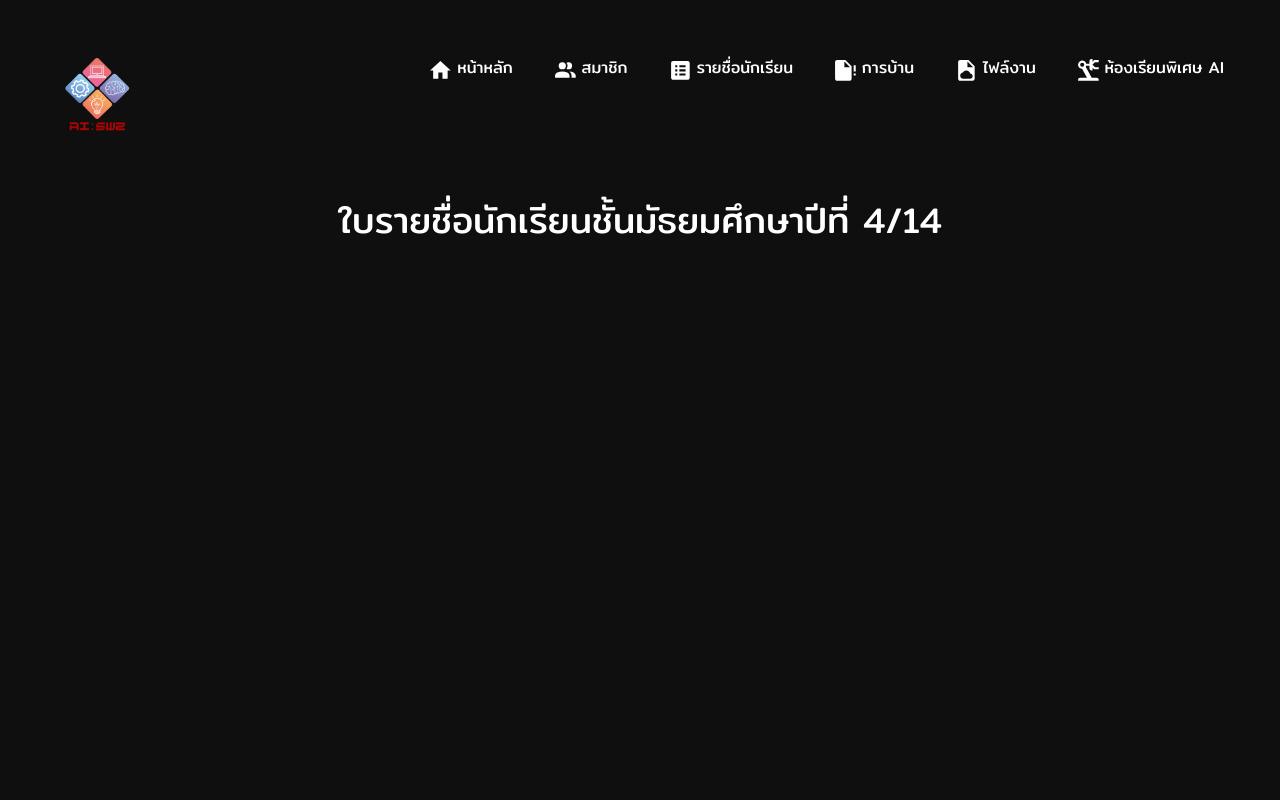
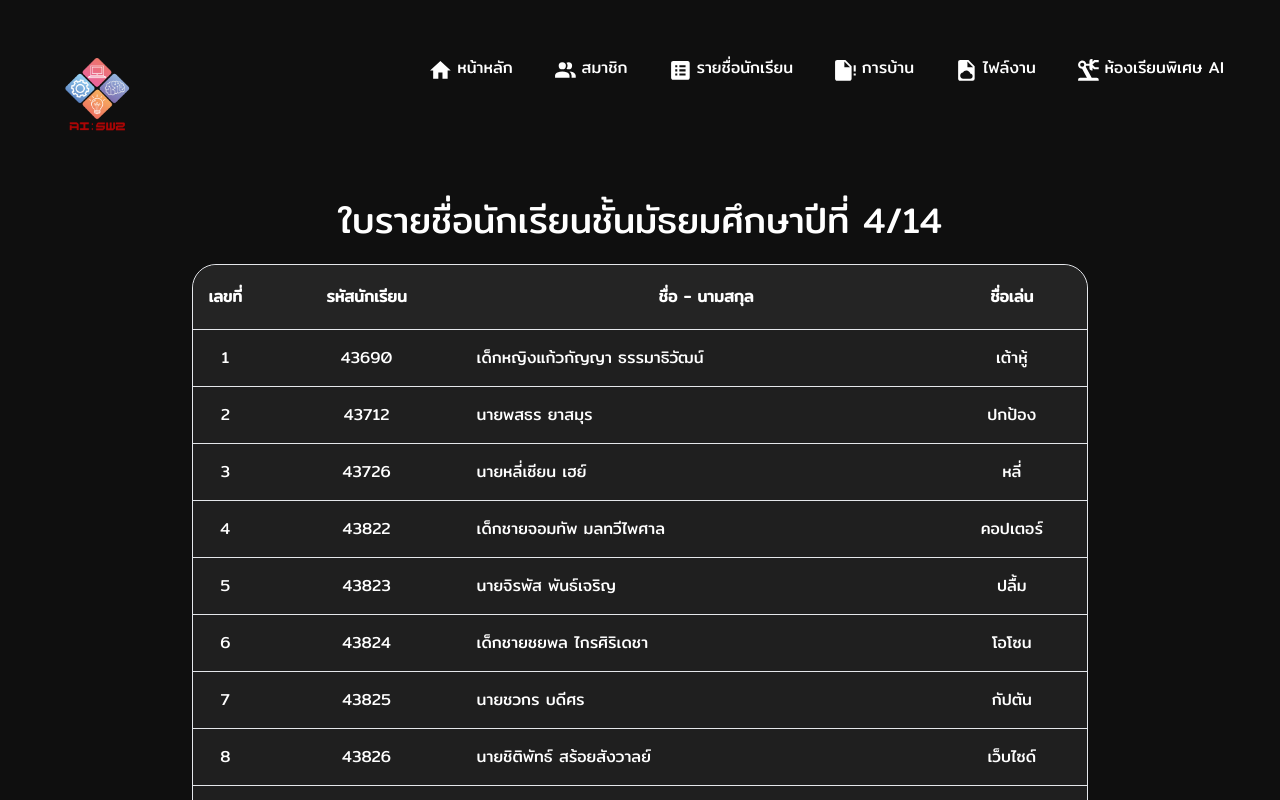
Before and after one commit to KamiK4M1/aigen4, a Next.js app: page /students in a window 1280 px wide. Shown: the top 800 px of the page. Built offline with nearby package versions, Linux system fonts and the light colour scheme.

Commit message:
member add

```diff
--- a/src/app/components/student.tsx
+++ b/src/app/components/student.tsx
@@ -1,224 +1,251 @@
-"use client"
+"use client";
 
-export default function Student(){
-    return(
-    <main className="rounded-3xl bg-[#1f1f1f] border">
-    <table className="shadow-2x w-full justify-center py-5">
+export default function Student() {
+  const students = [
+    {
+      id: 1,
+      studentId: 43690,
+      fullName: "เด็กหญิงแก้วกัญญา ธรรมาธิวัฒน์",
+      nickname: "เต้าหู้",
+    },
+    {
+      id: 2,
+      studentId: 43712,
+      fullName: "นายพสธร ยาสมุร",
+      nickname: "ปกป้อง",
+    },
+    {
+      id: 3,
+      studentId: 43726,
+      fullName: "นายหลี่เซียน เฮย์",
+      nickname: "หลี่",
+    },
+    {
+      id: 4,
+      studentId: 43822,
+      fullName: "เด็กชายจอมทัพ มลทวีไพศาล",
+      nickname: "คอปเตอร์",
+    },
+    {
+      id: 5,
+      studentId: 43823,
+      fullName: "นายจิรพัส พันธ์เจริญ",
+      nickname: "ปลื้ม",
+    },
+    {
+      id: 6,
+      studentId: 43824,
+      fullName: "เด็กชายชยพล ไกรศิริเดชา",
+      nickname: "โอโซน",
+    },
+    {
+      id: 7,
+      studentId: 43825,
+      fullName: "นายชวกร บดีศร",
+      nickname: "กัปตัน",
+    },
+    {
+      id: 8,
+      studentId: 43826,
+      fullName: "นายชิติพัทธ์ สร้อยสังวาลย์",
+      nickname: "เว็บไซด์",
+    },
+    {
+      id: 9,
+      studentId: 43827,
+      fullName: "นายชิติสรรค์ รีบรัตน์",
+      nickname: "ฟิว",
+    },
+    {
+      id: 10,
+      studentId: 43831,
+      fullName: "เด็กหญิงณวรากุล พนาพิศาล",
+      nickname: "พิทต้า",
+    },
+    {
+      id: 11,
+      studentId: 43835,
+      fullName: "เด็กชายดนัยวัฒน์ เลาหพันธ์",
+      nickname: "อิน",
+    },
+    {
+      id: 12,
+      studentId: 43837,
+      fullName: "นายติณภัทธ บุญเรือง",
+      nickname: "จิงจิง",
+    },
+    {
+      id: 13,
+      studentId: 43839,
+      fullName: "นายธนยศ กุลบุศย์",
+      nickname: "เอเบิ้ล",
+    },
+    {
+      id: 14,
+      studentId: 43841,
+      fullName: "นายนนท์ สิทธิพงศธร",
+      nickname: "นนท์",
+    },
+    {
+      id: 15,
+      studentId:  43844,
+      fullName: "นายพงศ์พัฒณศิริ สิริจิรการเจริญ",
+      nickname: "เกน",
+    },
+    {
+      id: 16,
+      studentId: 43845,
+      fullName: "นางสาวพิมพ์ชนก ทองจันทา",
+      nickname: "มีมี่",
+    },
+    {
+      id: 17,
+      studentId: 43848,
+      fullName: "เด็กหญิงแพรวไพลิน แซ่จ",
+      nickname: "จูจู",
+    },
+    {
+      id: 18,
+      studentId: 43851,
+      fullName: "เด็กชายภูวิศ ฉัตรศิริ",
+      nickname: "ภู",
+    },
+    {
+      id: 19,
+      studentId: 43853,
+      fullName: "นางสาวมุกดามณี นราธรสวัสดิกุล",
+      nickname: "มุก",
+    },
+    {
+      id: 20,
+      studentId: 43858,
+      fullName: "เด็กชายศุภณัฐ ศุภอมรกุล",
+      nickname: "แอลฟ่า",
+    },
+    {
+      id: 21,
+      studentId: 43860,
+      fullName: "นายศุภวิฒฌ์ กิจโอสถ",
+      nickname: "พี",
+    },
+    {
+      id: 22,
+      studentId: 43861,
+      fullName: "นายศุภวิฒฌ์ กิจโอสถ",
+      nickname: "ทัช",
+    },
+    {
+      id: 23,
+      studentId: 43863,
+      fullName: "นายสุวิจักขณ์ สารสอน",
+      nickname: "เต้",
+    },
+    {
+      id: 24,
+      studentId: 43959,
+      fullName: "เด็กชายกวิน อุณหกานต์",
+      nickname: "วิน",
+    },
+    {
+      id: 25,
+      studentId: 43967,
+      fullName: "นายธนกฤต เจริญกิจวิทยา",
+      nickname: "ปัน",
+    },
+    {
+      id: 26,
+      studentId: 44068,
+      fullName: "นายปัณณธร วิธินันทกิตต์",
+      nickname: "นน",
+    },
+    {
+      id: 27,
+      studentId: 44084,
+      fullName: "เด็กชายศิรพงษ์ บุญทรัพย",
+      nickname: "เคน",
+    },
+    {
+      id: 28,
+      studentId: 44085,
+      fullName: "นายศุทรา ทัตเจริญ",
+      nickname: "วิน",
+    },
+    {
+      id: 29,
+      studentId: 44319,
+      fullName: "เด็กชายก้องภพ บุญราศรี",
+      nickname: "ก้อง",
+    },
+    {
+      id: 30,
+      studentId: 44355,
+      fullName: "นายณัชร ปานสุรการ",
+      nickname: "เค",
+    },
+    {
+      id: 31,
+      studentId: 47125,
+      fullName: "เด็กชายกฤตวัฒ จาง",
+      nickname: "หลุน",
+    },
+    {
+      id: 32,
+      studentId: 47126,
+      fullName: "เด็กชายปรัตถกร นาครธรรม",
+      nickname: "กำปั่น",
+    },
+    {
+      id: 34,
+      studentId: 47128,
+      fullName: "เด็กหญิงลดาชมพู อิ่มร้อยเอ็ด",
+      nickname: "มัดหมี่",
+    },
+    {
+      id: 35,
+      studentId: 47129,
+      fullName: "เด็กหญิงอภิสุตา แซ่เฮง",
+      nickname: "เพรงเพลง",
+    },
+  ];
+
+  return (
+    <main className="rounded-3xl bg-[#1f1f1f] border overflow-x-auto my-4 mx-auto">
+      <table className="table mx-auto max-w-4xl w-full">
         <thead>
-            <tr className="">
-                <th className="border-b py-5 rounded-tl-3xl duration-300 bg-[#242424]  hover:bg-[#0e0e0e]"><p>เลขที่</p></th>
-                <th className="border-b px-5 duration-300 bg-[#242424]  hover:bg-[#0e0e0e]"><p>รหัสนักเรียน</p></th>
-                <th className="border-b px-20 duration-300 bg-[#242424]  hover:bg-[#0e0e0e]"><p>ชื่อ - นามสกุล</p></th>
-                <th className="border-b px-5 duration-300 rounded-tr-3xl  bg-[#242424] hover:bg-[#0e0e0e]"><p>ชื่อเล่น</p></th>
-            </tr>
+          <tr>
+            <th className="border-b py-5 rounded-tl-3xl bg-[#242424]">
+              <p>เลขที่</p>
+            </th>
+            <th className="border-b px-5 bg-[#242424]">
+              <p>รหัสนักเรียน</p>
+            </th>
+            <th className="border-b px-20 bg-[#242424]">
+              <p>ชื่อ - นามสกุล</p>
+            </th>
+            <th className="border-b px-5 rounded-tr-3xl bg-[#242424]">
+              <p>ชื่อเล่น</p>
+            </th>
+          </tr>
         </thead>
         <tbody className="text-center">
-            <tr className="">
-                <td className="border-b duration-300 py-5 hover:bg-[#0e0e0e]">1</td>
-                <td className="border-b duration-300 hover:bg-[#0e0e0e]">43690</td>
-                <td className="border-b duration-300 text-left hover:bg-[#0e0e0e]">เด็กหญิงแก้วกัญญา ธรรมาธิวัฒน์</td>
-                <td className="border-b duration-300 hover:bg-[#0e0e0e]" >เต้าหู้</td>
+          {students.map((student) => (
+            <tr key={student.id} className="duration-300 hover:bg-[#0e0e0e]">
+              <td className="border-b duration-300 py-4 hover:bg-[#0e0e0e]">
+                {student.id}
+              </td>
+              <td className="border-b duration-300 hover:bg-[#0e0e0e]">
+                {student.studentId}
+              </td>
+              <td className="border-b duration-300 text-left hover:bg-[#0e0e0e]">
+                {student.fullName}
+              </td>
+              <td className="border-b duration-300 hover:bg-[#0e0e0e]">
+                {student.nickname}
+              </td>
             </tr>
-            <tr className="">
-                <td className="border-b duration-300 py-5 hover:bg-[#0e0e0e]">2</td>
-                <td className="border-b duration-300 hover:bg-[#0e0e0e]">43712</td>
-                <td className="border-b duration-300 text-left hover:bg-[#0e0e0e]">นายพสธร ยาสมุทร</td>
-                <td className="border-b duration-300 hover:bg-[#0e0e0e]" >ปกป้อง</td>
-            </tr>
-            <tr className="">
-                <td className="border-b duration-300 py-5 hover:bg-[#0e0e0e]">3</td>
-                <td className="border-b duration-300 hover:bg-[#0e0e0e]">43726</td>
-                <td className="border-b duration-300 text-left hover:bg-[#0e0e0e]">นายหลี่เซีบย เฮย์</td>
-                <td className="border-b duration-300 hover:bg-[#0e0e0e]" >เฮย์</td>
-            </tr>
-            <tr className="">
-                <td className="border-b duration-300 py-5 hover:bg-[#0e0e0e]">4</td>
-                <td className="border-b duration-300 hover:bg-[#0e0e0e]">43822</td>
-                <td className="border-b duration-300 text-left hover:bg-[#0e0e0e]">เด็กชายจอมทัพ มลทวีไพศาล</td>
-                <td className="border-b duration-300 hover:bg-[#0e0e0e]" >คอปเตอร์</td>
-            </tr>
-            <tr className="">
-                <td className="border-b duration-300 py-5 hover:bg-[#0e0e0e]">5</td>
-                <td className="border-b duration-300 hover:bg-[#0e0e0e]">42823</td>
-                <td className="border-b duration-300 text-left hover:bg-[#0e0e0e]">นายจิรพัส พันธ์เจริญ</td>
-                <td className="border-b duration-300 hover:bg-[#0e0e0e]" >ปลื้ม</td>
-            </tr>
-            <tr className="">
-                <td className="border-b duration-300 py-5 hover:bg-[#0e0e0e]">6</td>
-                <td className="border-b duration-300 hover:bg-[#0e0e0e]">43690</td>
-                <td className="border-b duration-300 text-left hover:bg-[#0e0e0e]">นายจิรพัส พันธ์เจริญ</td>
-                <td className="border-b duration-300 hover:bg-[#0e0e0e]" >เต้าหู้</td>
-            </tr>
-            <tr className="">
-                <td className="border-b duration-300 py-5 hover:bg-[#0e0e0e]">7</td>
-                <td className="border-b duration-300 hover:bg-[#0e0e0e]">43690</td>
-                <td className="border-b duration-300 text-left hover:bg-[#0e0e0e]">นายจิรพัส พันธ์เจริญ</td>
-                <td className="border-b duration-300 hover:bg-[#0e0e0e]" >เต้าหู้</td>
-            </tr>
-            <tr className="">
-                <td className="border-b duration-300 py-5 hover:bg-[#0e0e0e]">8</td>
-                <td className="border-b duration-300 hover:bg-[#0e0e0e]">43690</td>
-                <td className="border-b duration-300 text-left hover:bg-[#0e0e0e]">นายจิรพัส พันธ์เจริญ</td>
-                <td className="border-b duration-300 hover:bg-[#0e0e0e]" >เต้าหู้</td>
-            </tr>
-            <tr className="">
-                <td className="border-b duration-300 py-5 hover:bg-[#0e0e0e]">9</td>
-                <td className="border-b duration-300 hover:bg-[#0e0e0e]">43690</td>
-                <td className="border-b duration-300 text-left hover:bg-[#0e0e0e]">นายจิรพัส พันธ์เจริญ</td>
-                <td className="border-b duration-300 hover:bg-[#0e0e0e]" >เต้าหู้</td>
-            </tr>
-            <tr className="">
-                <td className="border-b duration-300 py-5 hover:bg-[#0e0e0e]">10</td>
-                <td className="border-b duration-300 hover:bg-[#0e0e0e]">43690</td>
-                <td className="border-b duration-300 text-left hover:bg-[#0e0e0e]">นายจิรพัส พันธ์เจริญ</td>
-                <td className="border-b duration-300 hover:bg-[#0e0e0e]" >เต้าหู้</td>
-            </tr>
-            <tr className="">
-                <td className="border-b duration-300 py-5 hover:bg-[#0e0e0e]">11</td>
-                <td className="border-b duration-300 hover:bg-[#0e0e0e]">43690</td>
-                <td className="border-b duration-300 text-left hover:bg-[#0e0e0e]">นายจิรพัส พันธ์เจริญ</td>
-                <td className="border-b duration-300 hover:bg-[#0e0e0e]" >เต้าหู้</td>
-            </tr>
-            <tr className="">
-                <td className="border-b duration-300 py-5 hover:bg-[#0e0e0e]">12</td>
-                <td className="border-b duration-300 hover:bg-[#0e0e0e]">43690</td>
-                <td className="border-b duration-300 text-left hover:bg-[#0e0e0e]">นายจิรพัส พันธ์เจริญ</td>
-                <td className="border-b duration-300 hover:bg-[#0e0e0e]" >เต้าหู้</td>
-            </tr>
-            <tr className="">
-                <td className="border-b duration-300 py-5 hover:bg-[#0e0e0e]">13</td>
-                <td className="border-b duration-300 hover:bg-[#0e0e0e]">43690</td>
-                <td className="border-b duration-300 text-left hover:bg-[#0e0e0e]">นายจิรพัส พันธ์เจริญ</td>
-                <td className="border-b duration-300 hover:bg-[#0e0e0e]" >เต้าหู้</td>
-            </tr>
-            <tr className="">
-                <td className="border-b duration-300 py-5 hover:bg-[#0e0e0e]">14</td>
-                <td className="border-b duration-300 hover:bg-[#0e0e0e]">43690</td>
-                <td className="border-b duration-300 text-left hover:bg-[#0e0e0e]">นายจิรพัส พันธ์เจริญ</td>
-                <td className="border-b duration-300 hover:bg-[#0e0e0e]" >เต้าหู้</td>
-            </tr>
-            <tr className="">
-                <td className="border-b duration-300 py-5 hover:bg-[#0e0e0e]">15</td>
-                <td className="border-b duration-300 hover:bg-[#0e0e0e]">43690</td>
-                <td className="border-b duration-300 text-left hover:bg-[#0e0e0e]">นายจิรพัส พันธ์เจริญ</td>
-                <td className="border-b duration-300 hover:bg-[#0e0e0e]" >เต้าหู้</td>
-            </tr>
-            <tr className="">
-                <td className="border-b duration-300 py-5 hover:bg-[#0e0e0e]">16</td>
-                <td className="border-b duration-300 hover:bg-[#0e0e0e]">43690</td>
-                <td className="border-b duration-300 text-left hover:bg-[#0e0e0e]">นายจิรพัส พันธ์เจริญ</td>
-                <td className="border-b duration-300 hover:bg-[#0e0e0e]" >เต้าหู้</td>
-            </tr>
-            <tr className="">
-                <td className="border-b duration-300 py-5 hover:bg-[#0e0e0e]">17</td>
-                <td className="border-b duration-300 hover:bg-[#0e0e0e]">43690</td>
-                <td className="border-b duration-300 text-left hover:bg-[#0e0e0e]">นายจิรพัส พันธ์เจริญ</td>
-                <td className="border-b duration-300 hover:bg-[#0e0e0e]" >เต้าหู้</td>
-            </tr>
-            <tr className="">
-                <td className="border-b duration-300 py-5 hover:bg-[#0e0e0e]">18</td>
-                <td className="border-b duration-300 hover:bg-[#0e0e0e]">43690</td>
-                <td className="border-b duration-300 text-left hover:bg-[#0e0e0e]">นายจิรพัส พันธ์เจริญ</td>
-                <td className="border-b duration-300 hover:bg-[#0e0e0e]" >เต้าหู้</td>
-            </tr>
-            <tr className="">
-                <td className="border-b duration-300 py-5 hover:bg-[#0e0e0e]">19</td>
-                <td className="border-b duration-300 hover:bg-[#0e0e0e]">43690</td>
-                <td className="border-b duration-300 text-left hover:bg-[#0e0e0e]">นายจิรพัส พันธ์เจริญ</td>
-                <td className="border-b duration-300 hover:bg-[#0e0e0e]" >เต้าหู้</td>
-            </tr>
-            <tr className="">
-                <td className="border-b duration-300 py-5 hover:bg-[#0e0e0e]">20</td>
-                <td className="border-b duration-300 hover:bg-[#0e0e0e]">43690</td>
-                <td className="border-b duration-300 text-left hover:bg-[#0e0e0e]">นายจิรพัส พันธ์เจริญ</td>
-                <td className="border-b duration-300 hover:bg-[#0e0e0e]" >เต้าหู้</td>
-            </tr>
-            <tr className="">
-                <td className="border-b duration-300 py-5 hover:bg-[#0e0e0e]">21</td>
-                <td className="border-b duration-300 hover:bg-[#0e0e0e]">43690</td>
-                <td className="border-b duration-300 text-left hover:bg-[#0e0e0e]">นายจิรพัส พันธ์เจริญ</td>
-                <td className="border-b duration-300 hover:bg-[#0e0e0e]" >เต้าหู้</td>
-            </tr>
-            <tr className="">
-                <td className="border-b duration-300 py-5 hover:bg-[#0e0e0e]">22</td>
-                <td className="border-b duration-300 hover:bg-[#0e0e0e]">43690</td>
-                <td className="border-b duration-300 text-left hover:bg-[#0e0e0e]">นายจิรพัส พันธ์เจริญ</td>
-                <td className="border-b duration-300 hover:bg-[#0e0e0e]" >เต้าหู้</td>
-            </tr>
-            <tr className="">
-                <td className="border-b duration-300 py-5 hover:bg-[#0e0e0e]">23</td>
-                <td className="border-b duration-300 hover:bg-[#0e0e0e]">43690</td>
-                <td className="border-b duration-300 text-left hover:bg-[#0e0e0e]">นายจิรพัส พันธ์เจริญ</td>
-                <td className="border-b duration-300 hover:bg-[#0e0e0e]" >เต้าหู้</td>
-            </tr>
-            <tr className="">
-                <td className="border-b duration-300 py-5 hover:bg-[#0e0e0e]">24</td>
-                <td className="border-b duration-300 hover:bg-[#0e0e0e]">43690</td>
-                <td className="border-b duration-300 text-left hover:bg-[#0e0e0e]">นายจิรพัส พันธ์เจริญ</td>
-                <td className="border-b duration-300 hover:bg-[#0e0e0e]" >เต้าหู้</td>
-            </tr>
-            <tr className="">
-                <td className="border-b duration-300 py-5 hover:bg-[#0e0e0e]">25</td>
-                <td className="border-b duration-300 hover:bg-[#0e0e0e]">43690</td>
-                <td className="border-b duration-300 text-left hover:bg-[#0e0e0e]">นายจิรพัส พันธ์เจริญ</td>
-                <td className="border-b duration-300 hover:bg-[#0e0e0e]" >เต้าหู้</td>
-            </tr>
-            <tr className="">
-                <td className="border-b duration-300 py-5 hover:bg-[#0e0e0e]">26</td>
-                <td className="border-b duration-300 hover:bg-[#0e0e0e]">43690</td>
-                <td className="border-b duration-300 text-left hover:bg-[#0e0e0e]">นายจิรพัส พันธ์เจริญ</td>
-                <td className="border-b duration-300 hover:bg-[#0e0e0e]" >เต้าหู้</td>
-            </tr>
-            <tr className="">
-                <td className="border-b duration-300 py-5 hover:bg-[#0e0e0e]">27</td>
-                <td className="border-b duration-300 hover:bg-[#0e0e0e]">43690</td>
-                <td className="border-b duration-300 text-left hover:bg-[#0e0e0e]">นายจิรพัส พันธ์เจริญ</td>
-                <td className="border-b duration-300 hover:bg-[#0e0e0e]" >เต้าหู้</td>
-            </tr>
-            <tr className="">
-                <td className="border-b duration-300 py-5 hover:bg-[#0e0e0e]">28</td>
-                <td className="border-b duration-300 hover:bg-[#0e0e0e]">43690</td>
-                <td className="border-b duration-300 text-left hover:bg-[#0e0e0e]">นายจิรพัส พันธ์เจริญ</td>
-                <td className="border-b duration-300 hover:bg-[#0e0e0e]" >เต้าหู้</td>
-            </tr>
-            <tr className="">
-                <td className="border-b duration-300 py-5 hover:bg-[#0e0e0e]">29</td>
-                <td className="border-b duration-300 hover:bg-[#0e0e0e]">43690</td>
-                <td className="border-b duration-300 text-left hover:bg-[#0e0e0e]">นายจิรพัส พันธ์เจริญ</td>
-                <td className="border-b duration-300 hover:bg-[#0e0e0e]" >เต้าหู้</td>
-            </tr>
-            <tr className="">
-                <td className="border-b duration-300 py-5 hover:bg-[#0e0e0e]">30</td>
-                <td className="border-b duration-300 hover:bg-[#0e0e0e]">43690</td>
-                <td className="border-b duration-300 text-left hover:bg-[#0e0e0e]">นายจิรพัส พันธ์เจริญ</td>
-                <td className="border-b duration-300 hover:bg-[#0e0e0e]" >เต้าหู้</td>
-            </tr>
-            <tr className="">
-                <td className="border-b duration-300 py-5 hover:bg-[#0e0e0e]">31</td>
-                <td className="border-b duration-300 hover:bg-[#0e0e0e]">43690</td>
-                <td className="border-b duration-300 text-left hover:bg-[#0e0e0e]">นายจิรพัส พันธ์เจริญ</td>
-                <td className="border-b duration-300 hover:bg-[#0e0e0e]" >เต้าหู้</td>
-            </tr>
-            <tr className="">
-                <td className="border-b duration-300 py-5 hover:bg-[#0e0e0e]">33</td>
-                <td className="border-b duration-300 hover:bg-[#0e0e0e]">43690</td>
-                <td className="border-b duration-300 text-left hover:bg-[#0e0e0e]">นายจิรพัส พันธ์เจริญ</td>
-                <td className="border-b duration-300 hover:bg-[#0e0e0e]" >เต้าหู้</td>
-            </tr>
-            <tr className="">
-                <td className="border-b duration-300 py-5 hover:bg-[#0e0e0e]">34</td>
-                <td className="border-b duration-300 hover:bg-[#0e0e0e]">43690</td>
-                <td className="border-b duration-300 text-left hover:bg-[#0e0e0e]">นายจิรพัส พันธ์เจริญ</td>
-                <td className="border-b duration-300 hover:bg-[#0e0e0e]" >เต้าหู้</td>
-            </tr>
-            <tr className="">
-                <td className="border-b duration-300 py-5 hover:bg-[#0e0e0e]">35</td>
-                <td className="border-b duration-300 hover:bg-[#0e0e0e]">43690</td>
-                <td className="border-b duration-300 text-left hover:bg-[#0e0e0e]">นายจิรพัส พันธ์เจริญ</td>
-                <td className="border-b duration-300 hover:bg-[#0e0e0e]" >เต้าหู้</td>
-            </tr>
+          ))}
         </tbody>
-    </table>
+      </table>
     </main>
-    )
+  );
 }
--- a/src/app/students/page.tsx
+++ b/src/app/students/page.tsx
@@ -2,8 +2,9 @@ import Student from "../components/student";
 
 export default function Students(){
     return (
-        <main className="container mx-auto">
+        <main className="container max-w-4xl mx-auto">
             <h1 className='flex flex-row justify-center text-4xl p-2'>ใบรายชื่อนักเรียนชั้นมัธยมศึกษาปีที่ 4/14</h1>
+            <Student/>
         </main>
     )
 }
```
Also changed, not shown: src/app/components/member.tsx (+7 -0 lines).
